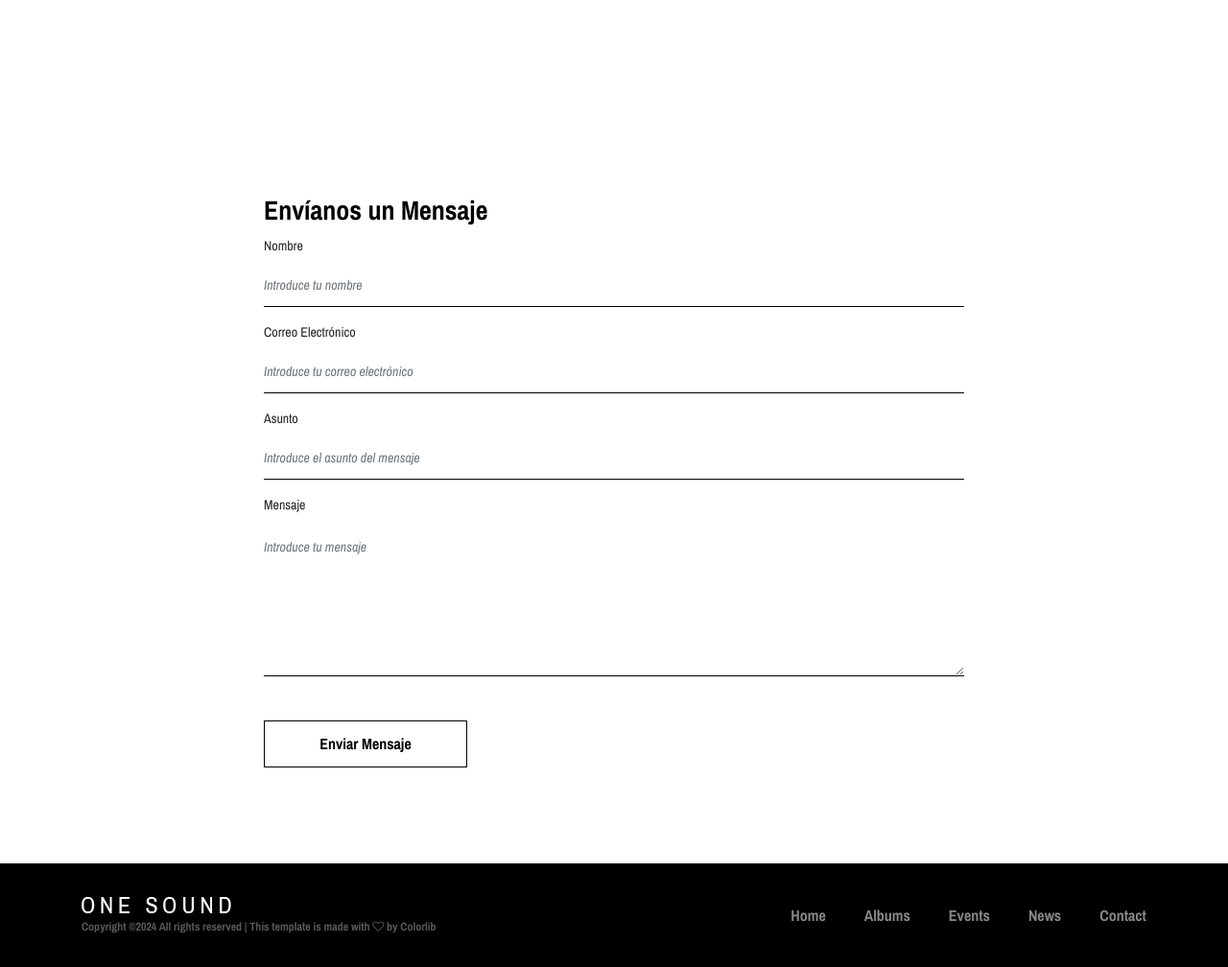
After one commit to GaryJ14/TesisUTC, a Django app: page /contact in a window 1280 px wide. The commit adds this page. Shown: the part 834-1842 px from the top of the page at 96% size. Run offline with Django 5.2, Linux system fonts and the light colour scheme; some libraries are stand-ins or nearby versions; some web fonts are replaced.

Commit message:
añadiendo imagenes

```diff
--- /dev/null
+++ b/Spotify/Aplicaciones/Musica/templates/Frontend/contact.html
@@ -0,0 +1,75 @@
+{% extends "./plantilla.html" %}
+{% load static %}
+{% block body %}
+<!-- ##### Breadcumb Area Start ##### -->
+<section class="breadcumb-area bg-img bg-overlay" style="background-image: url(img/bg-img/breadcumb3.jpg);">
+    <div class="bradcumbContent">
+        <p>ECO-MUSIC</p>
+        <h2>Contacto</h2>
+    </div>
+</section>
+
+<!-- ##### Contact Info Area Start ##### -->
+<section class="contact-info-area section-padding-100">
+    <div class="container">
+        <div class="row">
+            <div class="col-12 col-lg-6">
+                <div class="contact-info">
+                    <h3>Información de Contacto</h3>
+                    <p><strong>Dirección:</strong> Calle Ficticia 123, Ciudad, País</p>
+                    <p><strong>Teléfono:</strong> +123 456 7890</p>
+                    <p><strong>Correo Electrónico:</strong> contacto@eco-music.com</p>
+                    <p><strong>Horarios de Atención:</strong> Lunes a Viernes, 9:00 - 18:00</p>
+                </div>
+            </div>
+            <div class="col-12 col-lg-6">
+                <div class="contact-map">
+                    <h3>Encuéntranos en el Mapa</h3>
+                    <!-- Aquí puedes incluir un iframe de Google Maps si lo deseas -->
+                    <iframe src="https://www.google.com/maps/embed?pb=..." width="100%" height="300" style="border:0;" allowfullscreen="" loading="lazy"></iframe>
+                </div>
+            </div>
+        </div>
+    </div>
+</section>
+<!-- ##### Contact Info Area End ##### -->
+
+<!-- ##### Contact Form Area Start ##### -->
+<section class="contact-form-area section-padding-100">
+    <div class="container">
+        <div class="row justify-content-center">
+            <div class="col-12 col-lg-8">
+                <div class="contact-form-content">
+                    <h3>Envíanos un Mensaje</h3>
+                    <!-- Contact Form -->
+                    <div class="contact-form">
+                        <form id="contactForm" action="{% url 'enviarMensaje' %}" method="post">
+                            {% csrf_token %}
+                            <div class="form-group">
+                                <label for="contactName">Nombre</label>
+                                <input type="text" class="form-control" id="contactName" name="nombre" placeholder="Introduce tu nombre">
+                            </div>
+                            <div class="form-group">
+                                <label for="contactEmail">Correo Electrónico</label>
+                                <input type="email" class="form-control" id="contactEmail" name="email" placeholder="Introduce tu correo electrónico">
+                            </div>
+                            <div class="form-group">
+                                <label for="contactSubject">Asunto</label>
+                                <input type="text" class="form-control" id="contactSubject" name="asunto" placeholder="Introduce el asunto del mensaje">
+                            </div>
+                            <div class="form-group">
+                                <label for="contactMessage">Mensaje</label>
+                                <textarea class="form-control" id="contactMessage" name="mensaje" rows="4" placeholder="Introduce tu mensaje"></textarea>
+                            </div>
+                            <button type="submit" class="btn oneMusic-btn mt-30">Enviar Mensaje</button>
+                        </form>
+                    </div>
+                </div>
+            </div>
+        </div>
+    </div>
+</section>
+<!-- ##### Contact Form Area End ##### -->
+
+<script src="{% static 'js/validation.js' %}"></script>
+{% endblock %}
--- a/Spotify/Aplicaciones/Musica/templates/Frontend/events.html
+++ b/Spotify/Aplicaciones/Musica/templates/Frontend/events.html
@@ -26,7 +26,7 @@
             <!-- Event Item -->
             <div class="col-12 col-md-6 col-lg-4 mb-4">
                 <div class="event-item">
-                    <img src="{% static 'img/event1.jpg' %}" alt="Evento 1" class="img-fluid">
+                    <img src="{% static 'static/img/rock.jpg' %}" alt="Evento 1" class="img-fluid">
                     <div class="event-content">
                         <h4>Concierto de Rock</h4>
                         <p><i class="fa fa-calendar"></i> 15 de Agosto, 2024</p>
--- a/Spotify/Aplicaciones/Musica/templates/Frontend/plantilla.html
+++ b/Spotify/Aplicaciones/Musica/templates/Frontend/plantilla.html
@@ -67,7 +67,7 @@
                                             <li><a href="{% url 'albums'%}">Albums</a></li>
                                             <li><a href="{% url 'events'%}">Events</a></li>
                                             <li><a href="blog.html">Nuevo</a></li>
-                                            <li><a href="contact.html">Contacto</a></li>
+                                            <li><a href="{% url 'contact'%}">Contacto</a></li>
                                             <li><a href="elements.html">Elements</a></li>
                                             <li><a href="{% url 'login'%}">Login</a></li>
                                             <li><a href="#">Dropdown</a>
@@ -91,7 +91,7 @@
                                     </li>
                                     <li><a href="{% url 'events'%}">Eventos</a></li>
                                     <li><a href="blog.html">Exitos</a></li>
-                                    <li><a href="contact.html">Contactos</a></li>
+                                    <li><a href="c{% url 'contact'%}">Contactos</a></li>
                                 </ul>
 
                                 <!-- Login/Register & Cart Button -->
--- a/Spotify/Aplicaciones/Musica/urls.py
+++ b/Spotify/Aplicaciones/Musica/urls.py
@@ -11,4 +11,5 @@ urlpatterns=[
     path('albums', views.albums,name='albums'),
     path('login', views.login_view, name='login'),
     path('events', views.events, name='events'),
+    path('contact', views.contact, name='contact'),
 ]
--- a/Spotify/Aplicaciones/Musica/views.py
+++ b/Spotify/Aplicaciones/Musica/views.py
@@ -28,6 +28,10 @@ def albums(request):
 def events(request):
     return render(request,"Frontend/events.html")
 
+
+def contact(request):
+    return render(request,"Frontend/contact.html")
+
 def login_view(request):
     if request.method == 'POST':
         email = request.POST['email']
```
Also changed, not shown: Spotify/Spotify/static/img/electronica.jpg (added), Spotify/Spotify/static/img/jazz.jpg (added), Spotify/Spotify/static/img/rock.jpg (added).
